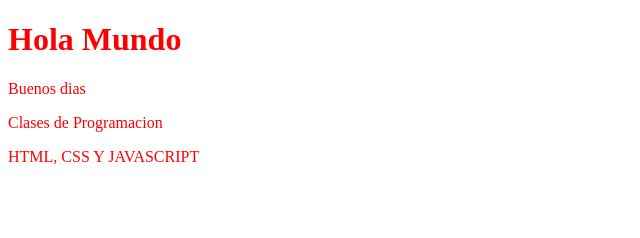
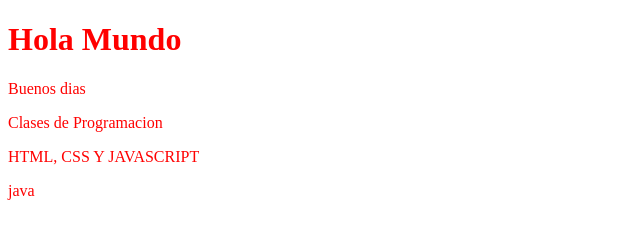
Before and after one commit to lltosso/Example1, a plain HTML site: page index.html in a window 1280 px wide. Shown: the full height of the page, 0-640 px from the left. Drawn offline with Linux system fonts and the light colour scheme.

Commit message:
nuevo java

```diff
--- a/index.html
+++ b/index.html
@@ -11,5 +11,6 @@
     <p> Buenos dias</p>
     <p>Clases de Programacion</p>
     <p>HTML, CSS Y JAVASCRIPT</p>
+    <p>java</p>
 </body>
 </html>
```
